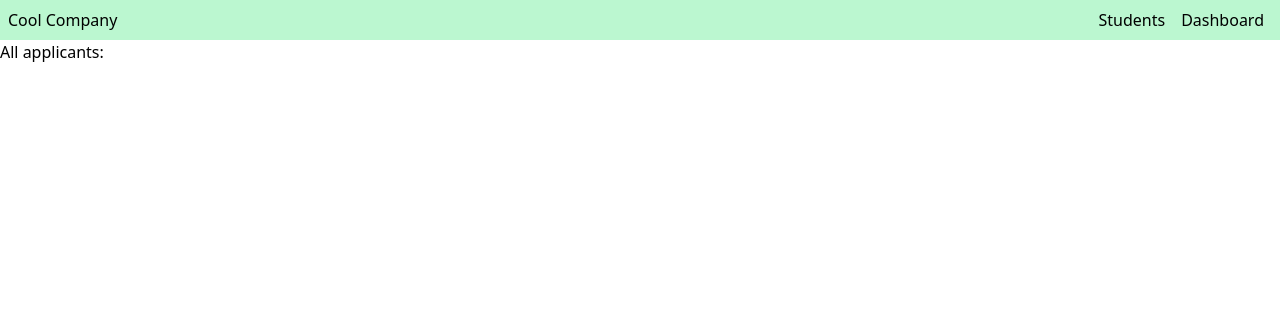
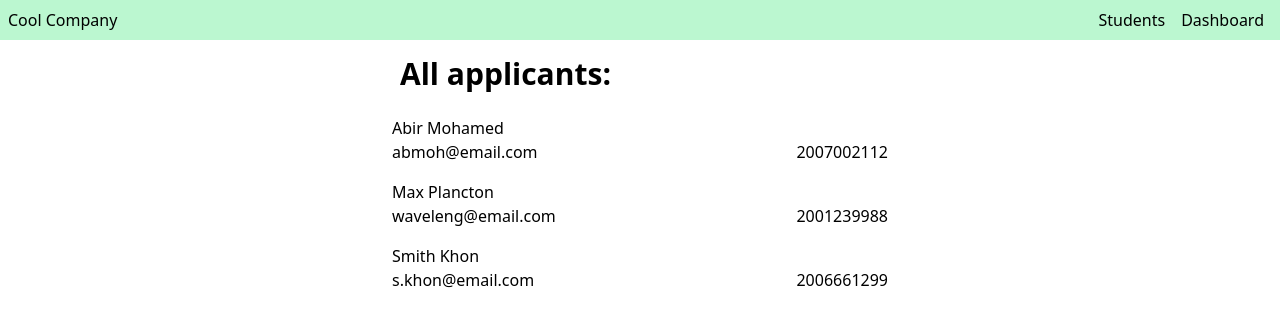
Before and after one commit to masroor47/careers-page-and-resume-parser, a Next.js app: page /dashboard in a window 1280 px wide. Shown: the top 326 px of the page. Built offline with nearby package versions, Linux system fonts and the light colour scheme.

Commit message:
added sample applicants

```diff
--- a/app/apply/ApplicationForm.tsx
+++ b/app/apply/ApplicationForm.tsx
@@ -13,7 +13,7 @@ export default function ApplicationForm() {
         <div className="w-52 py-1">
           <label >Resume</label>
         </div>
-          <input className="ml-4" type="file" />
+          <input className="ml-4" type="file" id="resume"/>
           {/* <input className="border-2 border-blue-300 rounded-sm px-2" type="text" name="" id="" />     */}
       </div>
 
--- /dev/null
+++ b/app/dashboard/ApplicantListItem.tsx
@@ -0,0 +1,26 @@
+
+
+type ApplicantProps = {
+  applicant: {
+    name: string;
+    email: string;
+    phone: string;
+  }
+}
+
+const ApplicantListItem = (applicantProp: ApplicantProps) => {
+  const { applicant } = applicantProp;
+  // console.log(applicant)
+
+  return (
+    <div className="p-2">
+      <h1>{applicant.name}</h1>
+      <div className="flex justify-between">
+        <p>{applicant.email}</p>
+        <p>{applicant.phone}</p>
+      </div>
+    </div>
+  )
+}
+
+export default ApplicantListItem
--- a/app/dashboard/page.tsx
+++ b/app/dashboard/page.tsx
@@ -1,10 +1,20 @@
-
+import sampleApplicants from "@/data/sampleApplicants"
+import ApplicantListItem from "./ApplicantListItem"
 
 
 export default function Page() {
+
   return (
-    <div>
-      <h1>All applicants: </h1>
-    </div>
+    <main className="flex justify-center">
+      <div className="md:w-[32rem]">
+        <h1 className="text-3xl font-bold m-4">All applicants: </h1>
+
+        <ul>
+          {sampleApplicants.map((applicant, id) => (
+            <ApplicantListItem applicant={applicant} key={id} />
+          ))}
+        </ul>
+      </div>
+    </main>
   )
 }
--- /dev/null
+++ b/data/sampleApplicants.ts
@@ -0,0 +1,21 @@
+
+
+const sampleApplicants: {name: string, email: string, phone: string}[] = [
+  {
+    name: "Abir Mohamed",
+    email: "abmoh@email.com",
+    phone: "2007002112"
+  },
+  {
+    name: "Max Plancton",
+    email: "waveleng@email.com",
+    phone: "2001239988"
+  },
+  {
+    name: "Smith Khon",
+    email: "s.khon@email.com",
+    phone: "2006661299"
+  },
+]
+
+export default sampleApplicants;
```
